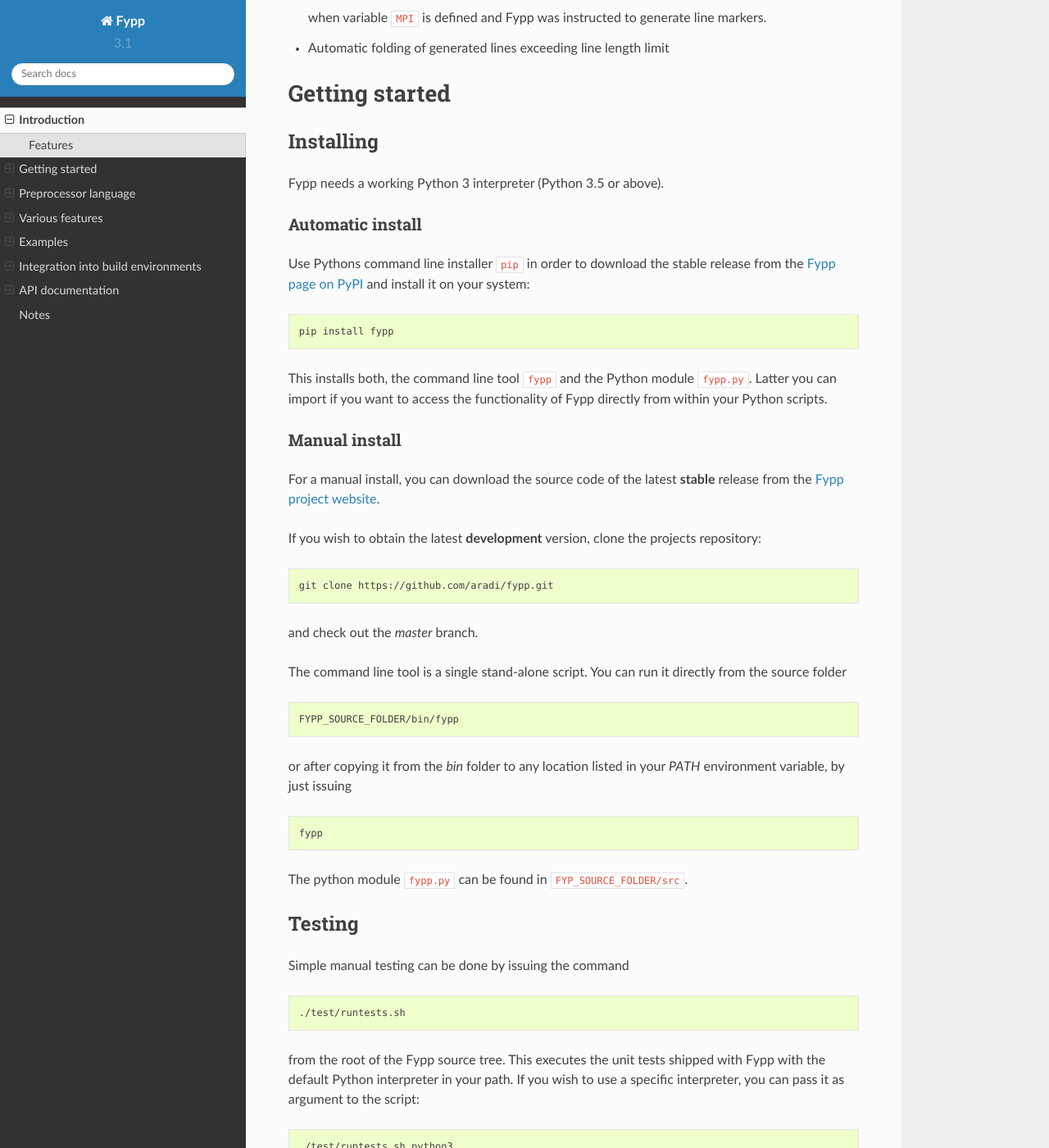
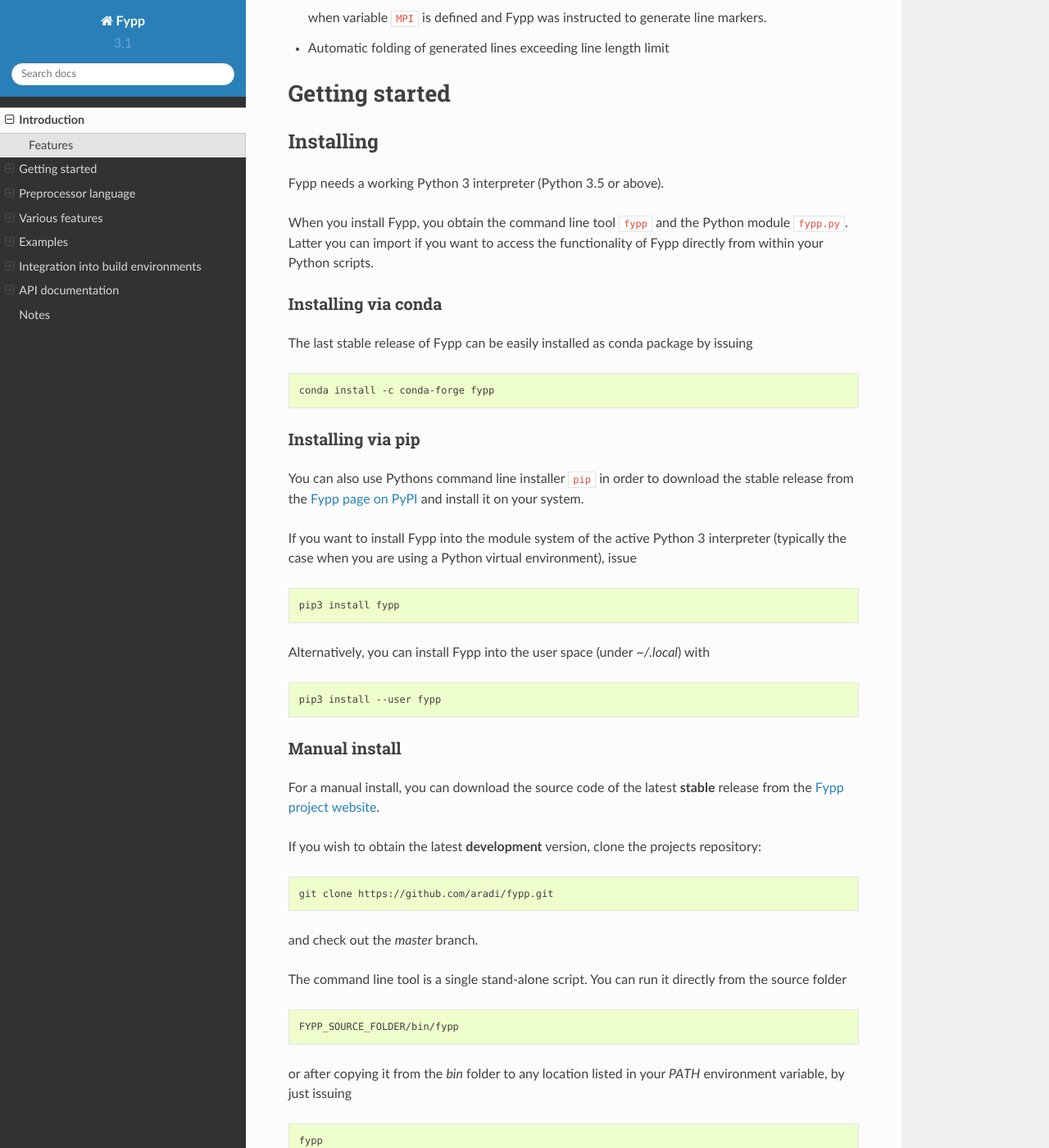
Before and after one commit to aradi/fypp, a Sphinx documentation site: the page built from docs/fypp.rst, in a window 1280 px wide and 1400 px high, scrolled down 3617 px. Shown: the whole window at 82% size. Built offline with Sphinx 7.4.7 and the Read the Docs theme 2.0.0, drawn with Linux system fonts in a browser that asks for light colours.

Commit message:
Improve on installation information

```diff
--- a/docs/fypp.rst
+++ b/docs/fypp.rst
@@ -191,19 +191,37 @@
 
 Fypp needs a working Python 3 interpreter (Python 3.5 or above).
 
-
-Automatic install
------------------
-
-Use Pythons command line installer ``pip`` in order to download the stable
-release from the `Fypp page on PyPI <http://pypi.python.org/pypi/fypp>`_ and
-install it on your system::
-
-  pip install fypp
-
-This installs both, the command line tool ``fypp`` and the Python module
-``fypp.py``. Latter you can import if you want to access the functionality of
-Fypp directly from within your Python scripts.
+When you install Fypp, you obtain the command line tool ``fypp`` and the Python
+module ``fypp.py``. Latter you can import if you want to access the
+functionality of Fypp directly from within your Python scripts.
+
+
+Installing via conda
+--------------------
+
+The last stable release of Fypp can be easily installed as conda package by
+issuing ::
+
+  conda install -c conda-forge fypp
+
+
+Installing via pip
+------------------
+
+You can also use Pythons command line installer ``pip`` in order to download the
+stable release from the `Fypp page on PyPI <http://pypi.python.org/pypi/fypp>`_
+and install it on your system.
+
+If you want to install Fypp into the module system of the active Python 3
+interpreter (typically the case when you are using a Python virtual
+environment), issue ::
+
+  pip3 install fypp
+
+Alternatively, you can install Fypp into the user space (under `~/.local`) with
+::
+
+  pip3 install --user fypp
 
 
 Manual install
```
Also changed, not shown: README.rst (+27 -9 lines).
